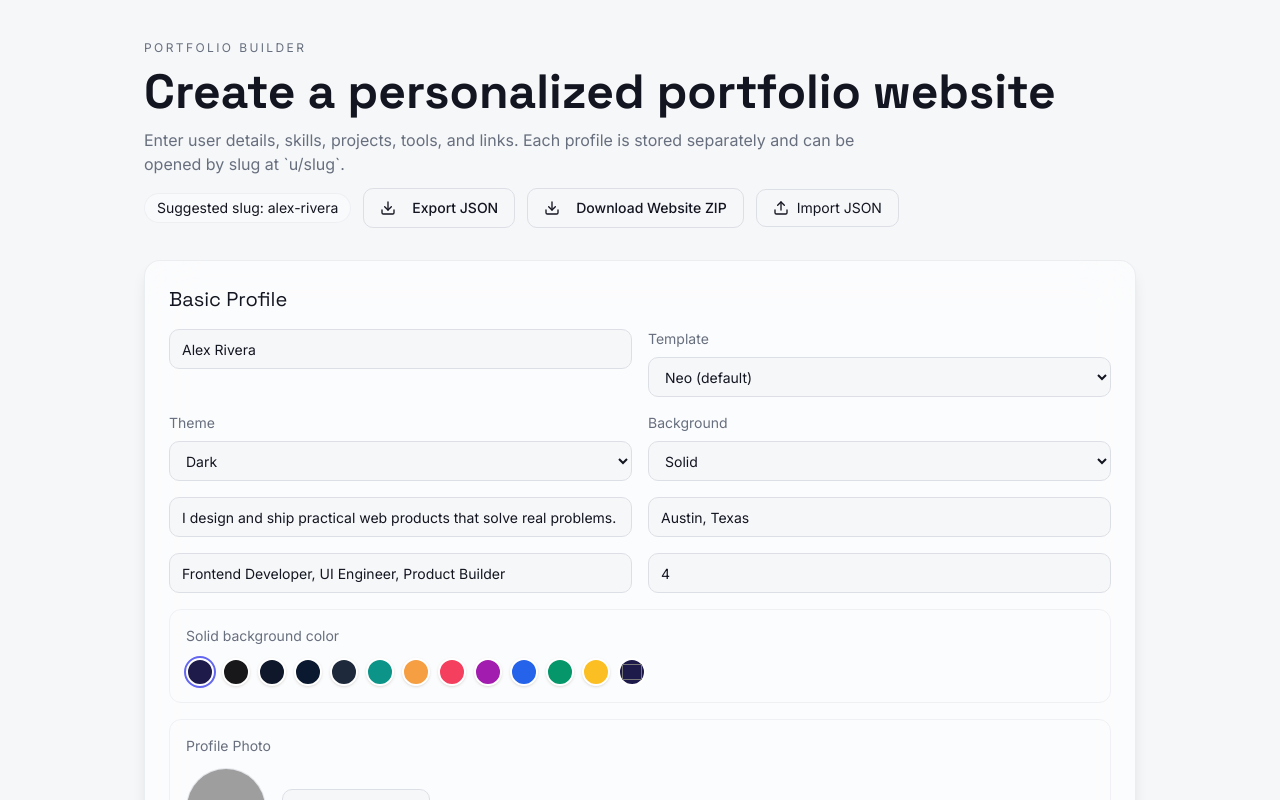
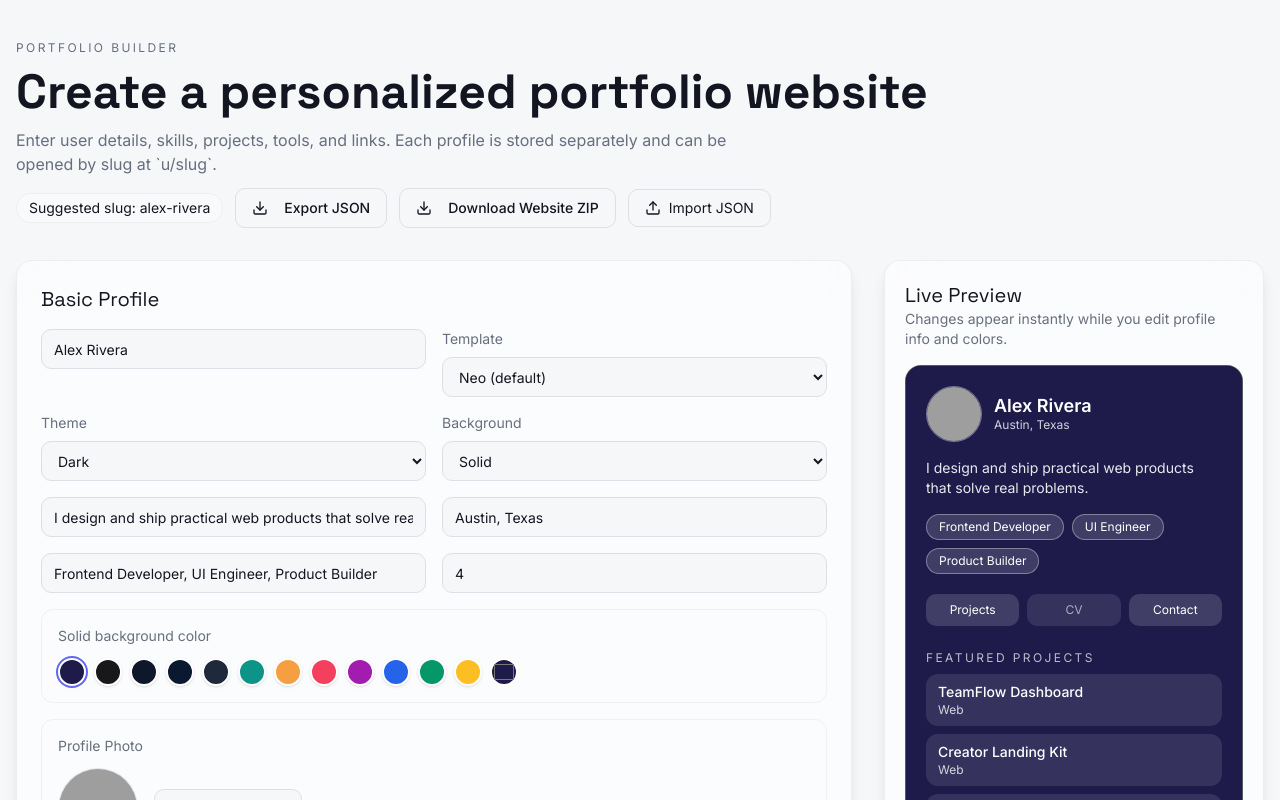
Before and after one commit to Code-fever1/Customizeable-portfolio-website, a React (Vite) app: page / in a window 1280 px wide. Both pictures are taken after typing "Sample", "name@example.com" into the empty fields and a click on the button "Continue". Shown: the top 800 px of the page. Built offline with nearby package versions, Linux system fonts and the light colour scheme; grey boxes are pictures that could not be loaded; the HTML template or start-up script is replaced by a standard one.

Commit message:
download website feature

```diff
--- a/src/pages/BuilderPage.tsx
+++ b/src/pages/BuilderPage.tsx
@@ -21,6 +21,33 @@ const parseCommaSeparated = (value: string) =>
     .split(",")
     .map((item) => item.trim())
     .filter(Boolean);
+
+const getPreviewBackground = (background: PortfolioBackground, fallbackColor: string) => {
+  if (background.type === "solid") {
+    return {
+      style: { background: background.color || fallbackColor },
+      overlayOpacity: 0,
+    };
+  }
+
+  if (background.type === "gradient") {
+    return {
+      style: {
+        backgroundImage: `linear-gradient(${background.angle ?? 135}deg, ${background.from}, ${background.to})`,
+      },
+      overlayOpacity: 0,
+    };
+  }
+
+  return {
+    style: {
+      backgroundImage: `url(${background.imageUrl})`,
+      backgroundSize: "cover",
+      backgroundPosition: "center",
+    },
+    overlayOpacity: background.overlayOpacity ?? 0.55,
+  };
+};
 
 const BuilderPage = () => {
   const navigate = useNavigate();
@@ -379,9 +406,44 @@ const BuilderPage = () => {
     e.currentTarget.value = "";
   };
 
+  const previewProfile = useMemo(
+    () => buildProfileFromForm(),
+    [
+      suggestedSlug,
+      name,
+      tagline,
+      rolesInput,
+      bio,
+      location,
+      yearsOfExperience,
+      avatarUrl,
+      toolsInput,
+      skills,
+      projects,
+      github,
+      linkedin,
+      email,
+      theme,
+      template,
+      mainBgColor,
+      cv,
+      backgroundType,
+      gradientFrom,
+      gradientTo,
+      gradientAngle,
+      backgroundImageUrl,
+      backgroundOverlayOpacity,
+    ],
+  );
+
+  const previewBackground = getPreviewBackground(
+    previewProfile.background ?? { type: "solid", color: previewProfile.mainBgColor },
+    previewProfile.mainBgColor,
+  );
+
   return (
     <div className="min-h-screen bg-background text-foreground">
-      <div className="container mx-auto px-4 py-10 max-w-5xl space-y-8">
+      <div className="container mx-auto px-4 py-10 max-w-7xl space-y-8">
         <header className="space-y-3">
           <p className="text-xs uppercase tracking-[0.2em] text-muted-foreground">
             Portfolio Builder
@@ -423,6 +485,8 @@ const BuilderPage = () => {
           </div>
         </header>
 
+        <div className="grid items-start gap-8 xl:grid-cols-[minmax(0,1fr)_380px]">
+          <div className="space-y-8">
             <form onSubmit={handleSaveAndOpen} className="space-y-8">
           <section className="glass rounded-2xl p-6 space-y-4">
             <h2 className="font-display text-xl">Basic Profile</h2>
@@ -569,7 +633,7 @@ const BuilderPage = () => {
                   placeholder="Image URL (or data URL)"
                 />
                 <label className="flex flex-col gap-2">
-                  <span className="text-xs text-muted-foreground">Overlay opacity (0–1)</span>
+                  <span className="text-xs text-muted-foreground">Overlay opacity (0-1)</span>
                   <Input
                     type="number"
                     min={0}
@@ -939,6 +1003,119 @@ const BuilderPage = () => {
               </section>
             ) : null}
           </div>
+          <aside className="xl:sticky xl:top-6 space-y-4">
+            <section className="glass rounded-2xl p-5 space-y-4">
+              <div>
+                <h2 className="font-display text-xl">Live Preview</h2>
+                <p className="text-sm text-muted-foreground">
+                  Changes appear instantly while you edit profile info and colors.
+                </p>
+              </div>
+              <div className="rounded-2xl overflow-hidden border border-border/40 bg-black">
+                <div className="relative min-h-[420px] p-5">
+                  <div className="absolute inset-0" style={previewBackground.style} />
+                  {previewProfile.background?.type === "image" ? (
+                    <div
+                      className="absolute inset-0 bg-black"
+                      style={{ opacity: previewBackground.overlayOpacity }}
+                    />
+                  ) : null}
+                  <div className="relative z-10 text-white space-y-4">
+                    <div className="flex items-center gap-3">
+                      <img
+                        src={previewProfile.avatarUrl || "/placeholder.svg"}
+                        alt={previewProfile.name || "Preview avatar"}
+                        className="h-14 w-14 rounded-full object-cover border border-white/40"
+                      />
+                      <div>
+                        <p className="text-lg font-semibold leading-tight">
+                          {previewProfile.name || "Your Name"}
+                        </p>
+                        <p className="text-xs text-white/80">
+                          {previewProfile.location || "Location"}
+                        </p>
+                      </div>
+                    </div>
+                    <p className="text-sm text-white/90">
+                      {previewProfile.tagline || "Add a short tagline for your portfolio."}
+                    </p>
+                    <div className="flex flex-wrap gap-2">
+                      {(previewProfile.roles.length ? previewProfile.roles : ["Role"])
+                        .slice(0, 3)
+                        .map((role) => (
+                          <span
+                            key={role}
+                            className="rounded-full border border-white/35 bg-white/15 px-3 py-1 text-xs"
+                          >
+                            {role}
+                          </span>
+                        ))}
+                    </div>
+                    <div className="grid grid-cols-3 gap-2 pt-1">
+                      <div className="rounded-md bg-white/15 px-3 py-2 text-center text-xs">
+                        Projects
+                      </div>
+                      {previewProfile.cv ? (
+                        <div className="rounded-md bg-white/15 px-3 py-2 text-center text-xs">
+                          CV
+                        </div>
+                      ) : (
+                        <div className="rounded-md bg-white/10 px-3 py-2 text-center text-xs text-white/60">
+                          CV
+                        </div>
+                      )}
+                      <div className="rounded-md bg-white/15 px-3 py-2 text-center text-xs">
+                        Contact
+                      </div>
+                    </div>
+                    <div className="space-y-2 pt-2">
+                      <p className="text-xs uppercase tracking-[0.2em] text-white/70">
+                        Featured Projects
+                      </p>
+                      {(previewProfile.projects.length
+                        ? previewProfile.projects
+                        : [{ title: "Project title", category: "Category" }]
+                      )
+                        .slice(0, 3)
+                        .map((project, index) => (
+                          <div
+                            key={`${project.title}-${index}`}
+                            className="rounded-lg bg-white/10 px-3 py-2"
+                          >
+                            <p className="text-sm font-medium">
+                              {project.title || "Untitled project"}
+                            </p>
+                            <p className="text-xs text-white/80">
+                              {project.category || "General"}
+                            </p>
+                          </div>
+                        ))}
+                    </div>
+                  </div>
+                </div>
+              </div>
+              <div className="grid grid-cols-2 gap-2 text-xs">
+                <div className="rounded-md border border-border/40 p-2">
+                  <span className="text-muted-foreground">Template:</span>{" "}
+                  {previewProfile.template ?? "neo"}
+                </div>
+                <div className="rounded-md border border-border/40 p-2">
+                  <span className="text-muted-foreground">Theme:</span>{" "}
+                  {previewProfile.theme ?? "dark"}
+                </div>
+                <div className="rounded-md border border-border/40 p-2">
+                  <span className="text-muted-foreground">Slug:</span>{" "}
+                  {previewProfile.slug}
+                </div>
+                <div className="rounded-md border border-border/40 p-2">
+                  <span className="text-muted-foreground">Projects:</span>{" "}
+                  {previewProfile.projects.length}
+                </div>
+              </div>
+            </section>
+          </aside>
+        </div>
+      </div>
     </div>
   );
 };
```
Lines whose indentation alone changed are shown as unchanged.
